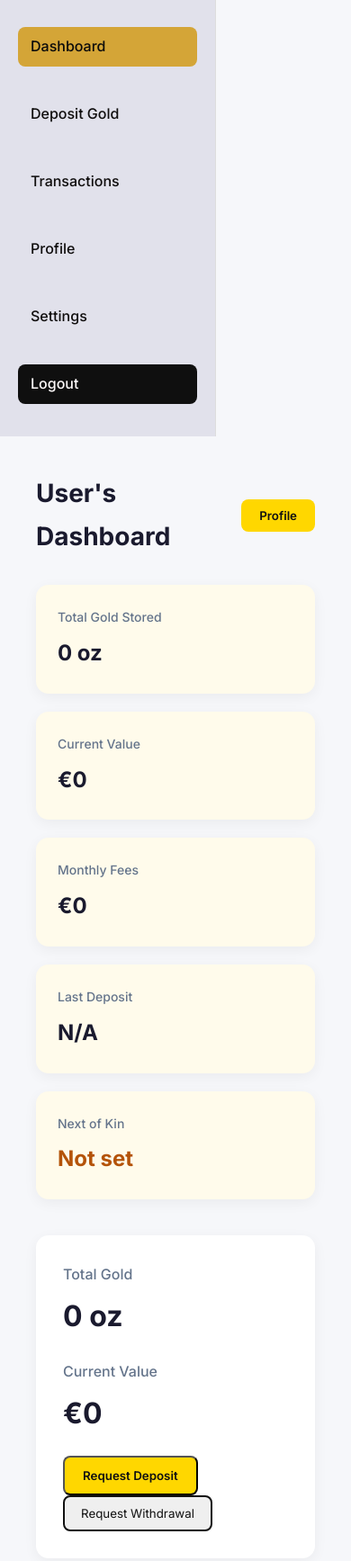
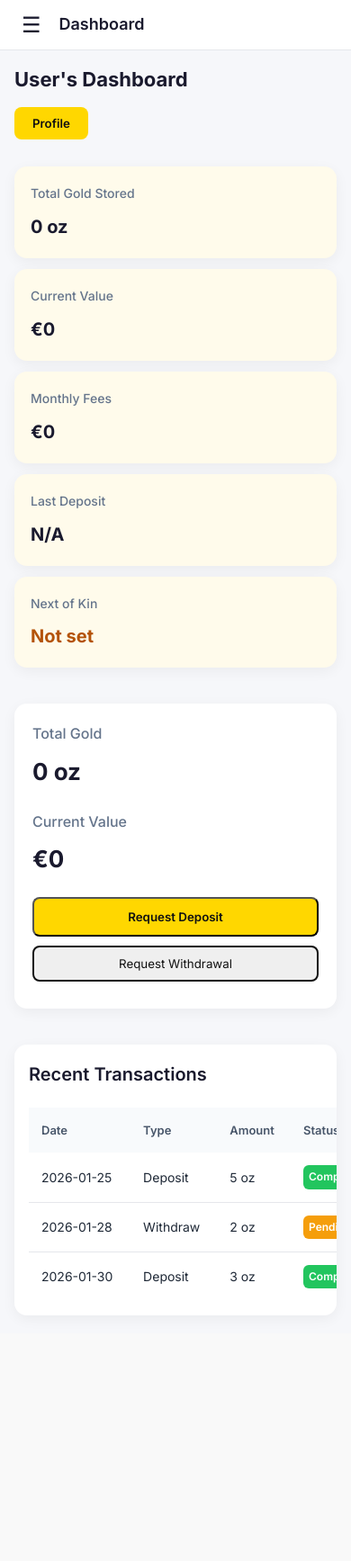
Before and after one commit to See-saw342/Wealthshield-Bullion-Group, a website: page dashboard.html in a window 390 px wide. Shown: the top 1735 px of the page at 90% size. After the commit the page ends 1482 px from the top, so only its background shows below. Drawn offline with Linux system fonts and the light colour scheme; no server answers; sample sign-in values are in the browser's storage.

Commit message:
Fix mobile responsive layout for dashboard

```diff
--- a/assets/css/dashboard.css
+++ b/assets/css/dashboard.css
@@ -354,3 +354,145 @@
   color: #64748b;
   font-weight: 500;
 }
+
+/* =========================
+   MOBILE HEADER
+========================= */
+
+.mobile-header {
+  display: none;
+  position: fixed;
+  top: 0;
+  left: 0;
+  right: 0;
+  height: 56px;
+  background: #fff;
+  border-bottom: 1px solid #e5e7eb;
+  padding: 0 16px;
+  align-items: center;
+  z-index: 100;
+}
+
+.hamburger {
+  background: none;
+  border: none;
+  font-size: 24px;
+  cursor: pointer;
+  padding: 8px;
+  color: #1a1a2e;
+}
+
+.mobile-title {
+  font-size: 18px;
+  font-weight: 600;
+  color: #1a1a2e;
+  margin-left: 12px;
+}
+
+.sidebar-overlay {
+  display: none;
+  position: fixed;
+  top: 0;
+  left: 0;
+  right: 0;
+  bottom: 0;
+  background: rgba(0,0,0,0.5);
+  z-index: 199;
+}
+
+.sidebar-overlay.open {
+  display: block;
+}
+
+/* =========================
+   RESPONSIVE - MOBILE
+========================= */
+
+@media (max-width: 768px) {
+  .mobile-header {
+    display: flex;
+  }
+
+  .dashboard-wrapper {
+    flex-direction: column;
+  }
+
+  .sidebar {
+    position: fixed;
+    top: 0;
+    left: -260px;
+    height: 100vh;
+    width: 240px;
+    z-index: 200;
+    transition: left 0.3s ease;
+    padding-top: 20px;
+  }
+
+  .sidebar.open {
+    left: 0;
+  }
+
+  .dashboard-main {
+    padding: 70px 16px 20px 16px;
+    margin-left: 0;
+  }
+
+  .dashboard-header {
+    flex-direction: column;
+    align-items: flex-start;
+    gap: 12px;
+  }
+
+  .dashboard-header h1 {
+    font-size: 22px;
+  }
+
+  .overview-cards {
+    grid-template-columns: 1fr;
+    gap: 12px;
+  }
+
+  .card {
+    padding: 18px;
+  }
+
+  .card p {
+    font-size: 20px;
+  }
+
+  .dashboard-balance {
+    padding: 20px;
+  }
+
+  .dashboard-balance p {
+    font-size: 26px;
+  }
+
+  .dashboard-balance button {
+    width: 100%;
+    margin-bottom: 10px;
+  }
+
+  .recent-transactions {
+    padding: 16px;
+    overflow-x: auto;
+  }
+
+  .recent-transactions table {
+    min-width: 400px;
+  }
+
+  .settings-form {
+    padding: 20px;
+  }
+
+  .profile-info {
+    padding: 20px;
+  }
+
+  .modal-content {
+    margin: 20% auto;
+    padding: 20px;
+    width: 95%;
+  }
+}
--- a/dashboard.html
+++ b/dashboard.html
@@ -12,8 +12,14 @@
 
 <div class="dashboard-wrapper">
 
+  <!-- MOBILE HEADER -->
+  <div class="mobile-header">
+    <button class="hamburger" id="menuToggle">☰</button>
+    <span class="mobile-title">Dashboard</span>
+  </div>
+
   <!-- SIDEBAR -->
-  <div class="sidebar">
+  <div class="sidebar" id="sidebar">
     <a href="#" class="active" data-tab="dashboard">Dashboard</a>
     <a href="#" data-tab="deposit">Deposit Gold</a>
     <a href="#" data-tab="transactions">Transactions</a>
@@ -21,6 +27,9 @@
     <a href="#" data-tab="settings">Settings</a>
     <a href="login.html" class="logout-link">Logout</a>
   </div>
+
+  <!-- SIDEBAR OVERLAY -->
+  <div class="sidebar-overlay" id="sidebarOverlay"></div>
 
   <!-- MAIN CONTENT -->
   <div class="dashboard-main">
@@ -241,5 +250,31 @@
 </div>
 
 <script src="assets/js/main.js"></script>
+<script>
+// Mobile menu toggle
+const menuToggle = document.getElementById('menuToggle');
+const sidebar = document.getElementById('sidebar');
+const sidebarOverlay = document.getElementById('sidebarOverlay');
+
+menuToggle.addEventListener('click', () => {
+  sidebar.classList.toggle('open');
+  sidebarOverlay.classList.toggle('open');
+});
+
+sidebarOverlay.addEventListener('click', () => {
+  sidebar.classList.remove('open');
+  sidebarOverlay.classList.remove('open');
+});
+
+// Close sidebar when a tab is clicked on mobile
+document.querySelectorAll('.sidebar a[data-tab]').forEach(link => {
+  link.addEventListener('click', () => {
+    if (window.innerWidth <= 768) {
+      sidebar.classList.remove('open');
+      sidebarOverlay.classList.remove('open');
+    }
+  });
+});
+</script>
 </body>
 </html>
```
